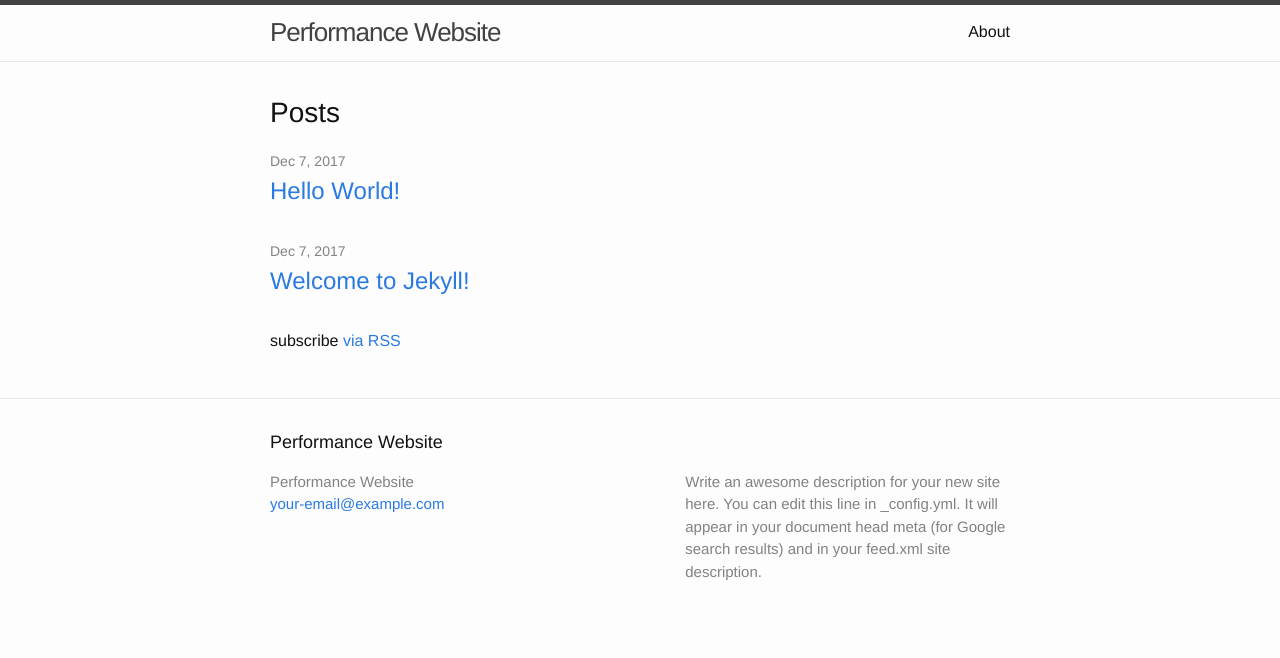
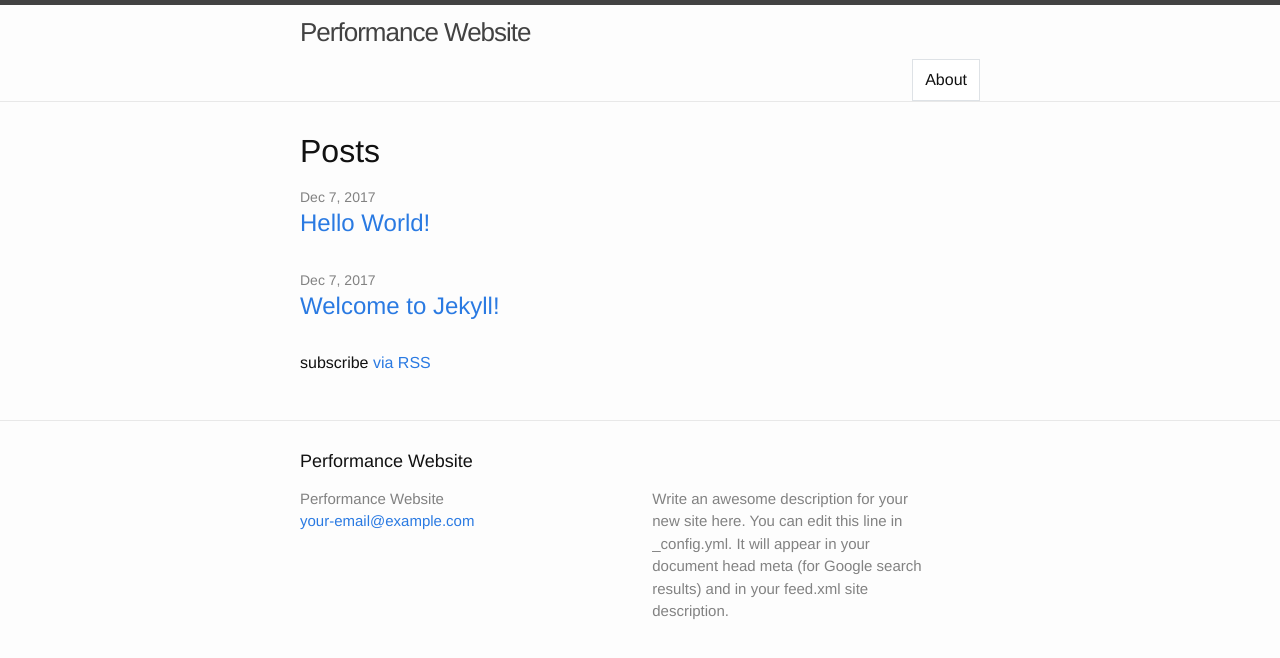
Before and after one commit to CookCountyGov/performance, a Jekyll site: the page built from index.md, in a window 1280 px wide. Shown: the top 658 px of the page. Built offline with Jekyll 4.4.1, drawn with Linux system fonts in a browser that asks for light colours.

Commit message:
add bootstrap to head

```diff
--- a/Gemfile
+++ b/Gemfile
@@ -24,3 +24,5 @@ end
 
 # Windows does not include zoneinfo files, so bundle the tzinfo-data gem
 gem 'tzinfo-data', platforms: [:mingw, :mswin, :x64_mingw, :jruby]
+
+gem 'wdm', '~> 0.1.1' if Gem.win_platform?
--- a/_includes/head.html
+++ b/_includes/head.html
@@ -3,7 +3,8 @@
   <meta http-equiv="X-UA-Compatible" content="IE=edge">
   <meta name="viewport" content="width=device-width, initial-scale=1">
   {% seo %}
-  <link rel="stylesheet" href="{{ "/assets/main.css" | relative_url }}">
+  <link rel="stylesheet" href="{{ "/assets/css/bootstrap.min.css" | relative_url }}">
+  <link rel="stylesheet" href="{{ "/assets/css/main.css" | relative_url }}">
   <link rel="alternate" type="application/rss+xml" title="{{ site.title | escape }}" href="{{ "/feed.xml" | relative_url }}">
   {% if jekyll.environment == 'production' and site.google_analytics %}
     {% include google-analytics.html %}
```
Also changed, not shown: Gemfile.lock.
